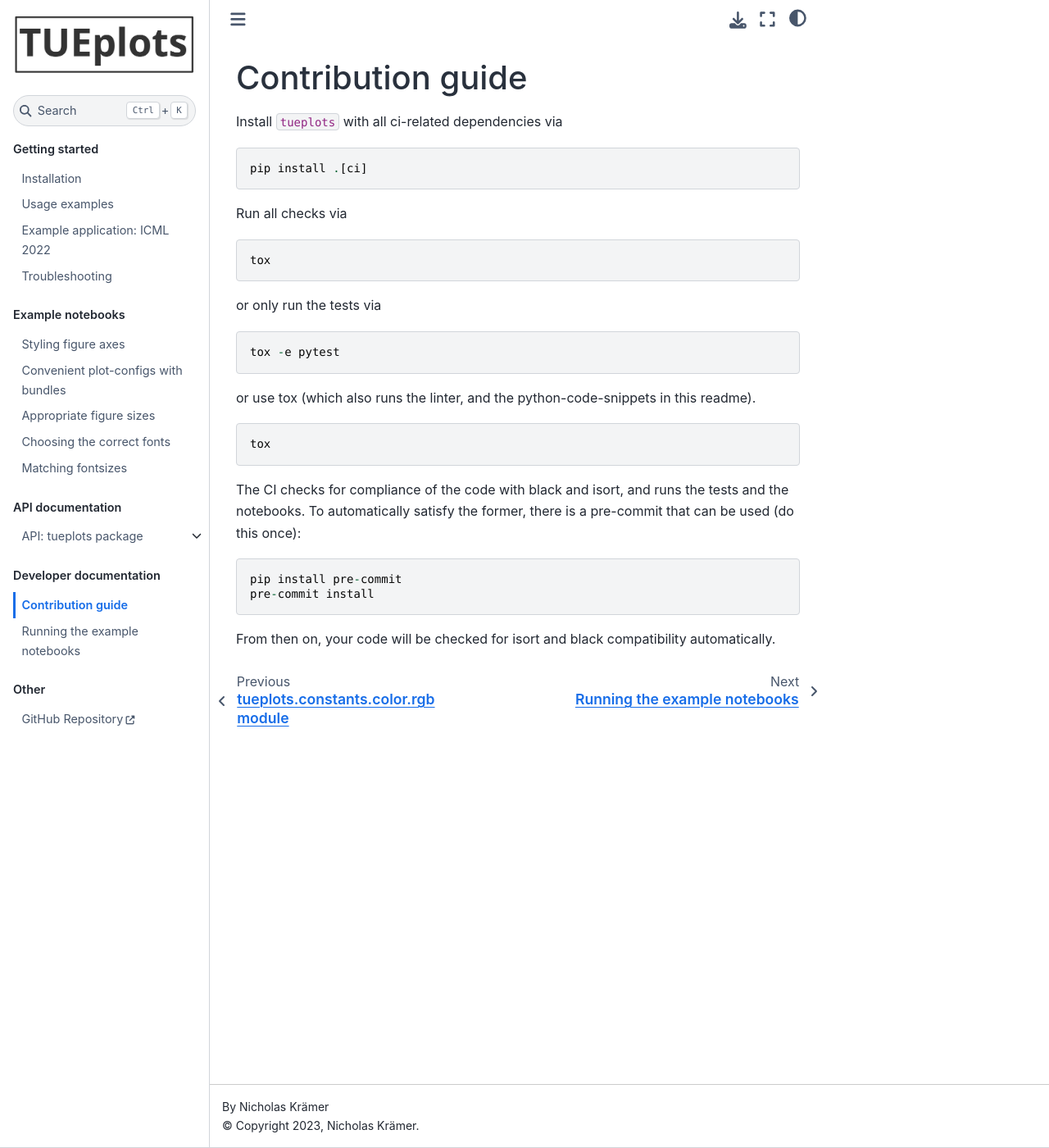
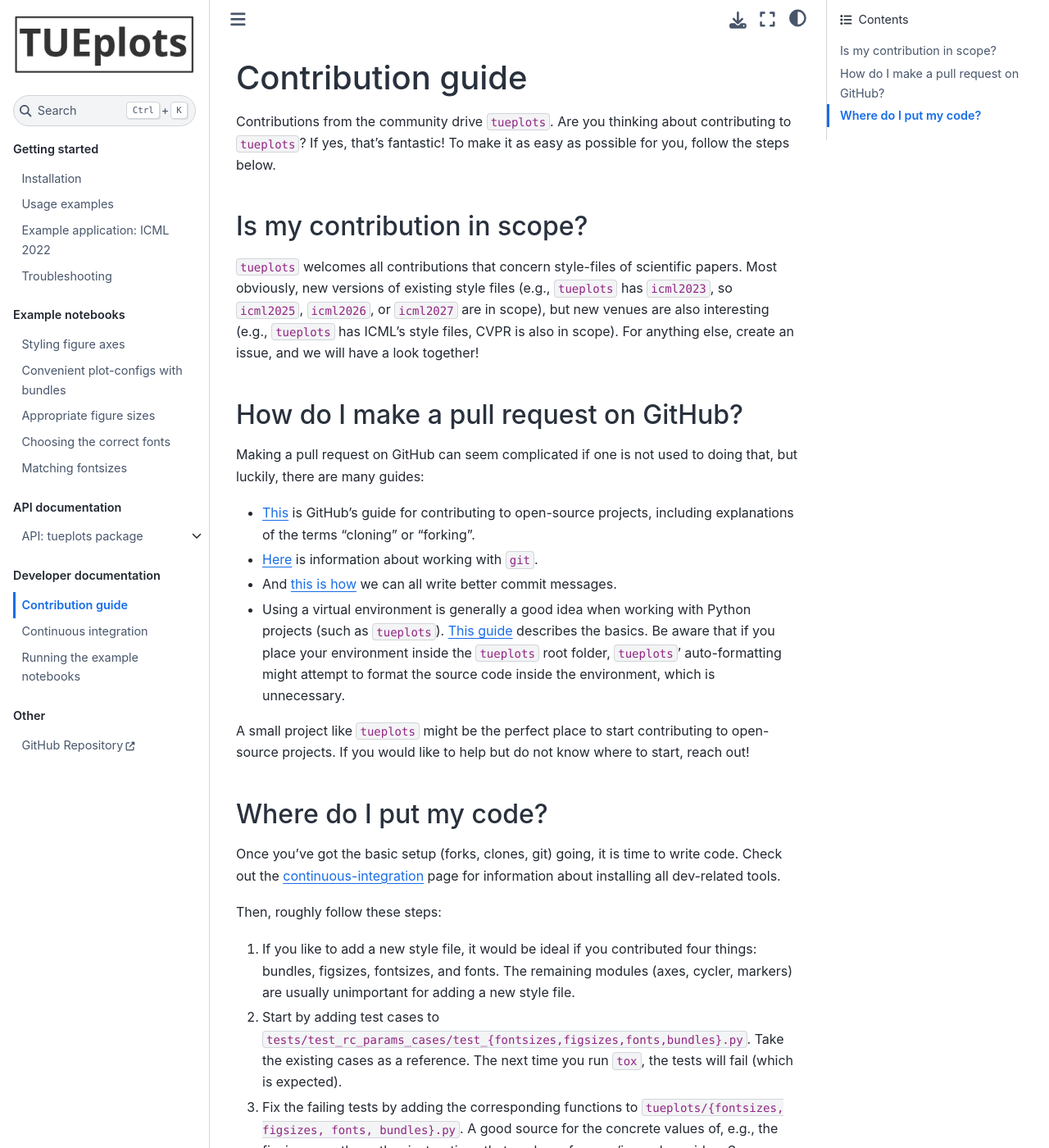
Before and after one commit to pnkraemer/tueplots, a Sphinx documentation site: the page built from docs/source/docs_dev/contribution_guide.md, in a window 1280 px wide and 1400 px high. Shown: the whole window at 82% size. Built offline with Sphinx 7.4.7 and the Sphinx Book theme 1.1.4, drawn with Linux system fonts in a browser that asks for light colours; pages that are not in the unit, such as notebooks, are missing from menus; some of the changed text lies outside the part shown.

Commit message:
Add a more thorough contribution guide (#124)
* Add a contribution guide

* Updated dev guide

* Fixed conflicts with links

````diff
--- a/docs/source/docs_dev/contribution_guide.md
+++ b/docs/source/docs_dev/contribution_guide.md
@@ -1,25 +1,59 @@
 # Contribution guide
 
-Install `tueplots` with all ci-related dependencies via
-```
-pip install .[ci]
-```
-Run all checks via
-```
-tox
-```
-or only run the tests via
-```
-tox -e pytest
-```
-or use tox (which also runs the linter, and the python-code-snippets in this readme).
-```
-tox
-```
-The CI checks for compliance of the code with black and isort, and runs the tests and the notebooks.
-To automatically satisfy the former, there is a pre-commit that can be used (do this once):
-```
-pip install pre-commit
-pre-commit install
-```
-From then on, your code will be checked for isort and black compatibility automatically.
+Contributions from the community drive `tueplots`.
+Are you thinking about contributing to `tueplots`?
+If yes, that's fantastic!
+To make it as easy as possible for you, follow the steps below.
+
+
+
+## Is my contribution in scope?
+
+`tueplots` welcomes all contributions that concern style-files of scientific papers.
+Most obviously, new versions of existing style files (e.g., `tueplots` has `icml2023`, so `icml2025`, `icml2026`, or `icml2027` are in scope), but
+new venues are also interesting (e.g., `tueplots` has ICML's style files, CVPR is also in scope).
+For anything else, create an issue, and we will have a look together!
+
+
+## How do I make a pull request on GitHub?
+Making a pull request on GitHub can seem complicated if one is not used to doing that, but luckily, there are many guides:
+
+- [This](https://docs.github.com/en/get-started/quickstart/contributing-to-projects) is GitHub's guide for contributing to open-source projects, including explanations of the terms "cloning" or "forking".
+- [Here](https://docs.github.com/en/get-started/using-git) is information about working with `git`.
+- And [this is how](https://www.freecodecamp.org/news/how-to-write-better-git-commit-messages/)  we can all write better commit messages.
+- Using a virtual environment is generally a good idea when working with Python projects (such as `tueplots`). [This guide](https://realpython.com/python-virtual-environments-a-primer/) describes the basics. Be aware that if you place your environment inside the `tueplots` root folder, `tueplots`' auto-formatting might attempt to format the source code inside the environment, which is unnecessary.
+
+
+A small project like `tueplots` might be the perfect place to start contributing to open-source projects.
+If you would like to help but do not know where to start, reach out!
+
+## Where do I put my code?
+
+Once you've got the basic setup (forks, clones, git) going, it is time to write code.
+Check out the [continuous-integration](https://tueplots.readthedocs.io/en/latest/docs_dev/continuous_integration) page for information about installing all dev-related tools.
+
+
+Then, roughly follow these steps:
+
+1. If you like to add a new style file, it would be ideal if you contributed four things: bundles, figsizes, fontsizes, and fonts. The remaining modules (axes, cycler, markers) are usually unimportant for adding a new style file.
+2. Start by adding test cases to `tests/test_rc_params_cases/test_{fontsizes,figsizes,fonts,bundles}.py`. Take the existing cases as a reference. The next time you run `tox`, the tests will fail (which is expected).
+3. Fix the failing tests by adding the corresponding functions to `tueplots/{fontsizes, figsizes, fonts, bundles}.py`. A good source for the concrete values of, e.g., the figsizes, are the author instructions that each conference/journal provides. Some values are easy to find; for others, you have to dig deeper. If you cannot find something, contribute what you can! Now, all tests should pass again.
+4. A lot of this will be copying/pasting existing code. Remember to update the docstrings of the pasted code.
+5. If you like, add a corresponding cell to one of the example notebooks. This step is optional, but sometimes it helps to see the configuration "in action".
+
+
+Commit the results and open a pull request.
+In the pull request's description, mention what you have contributed and where one can find the information. For example, write something like this:
+
+
+
+    Title: Style-file for ICML2026
+
+    Description: This PR adds the bundles, figsizes, fonts, and fontsizes for ICML 2026.
+
+    Most values are the same as in previous years; see <link-to-call-for-papers> for reference.
+
+
+Once this is done, we will process the pull request as quickly as we can.
+
+Thank you for contributing to tueplots!
--- a/docs/source/index.rst
+++ b/docs/source/index.rst
@@ -62,6 +62,7 @@ For further details on the available bundles, check out the `tueplots.bundles AP
    :caption: Developer documentation
 
    docs_dev/contribution_guide
+   docs_dev/continuous_integration
    docs_dev/examples
 
 
````
Also changed, not shown: docs/source/docs_dev/continuous_integration.md (added, +26 -0 lines).
